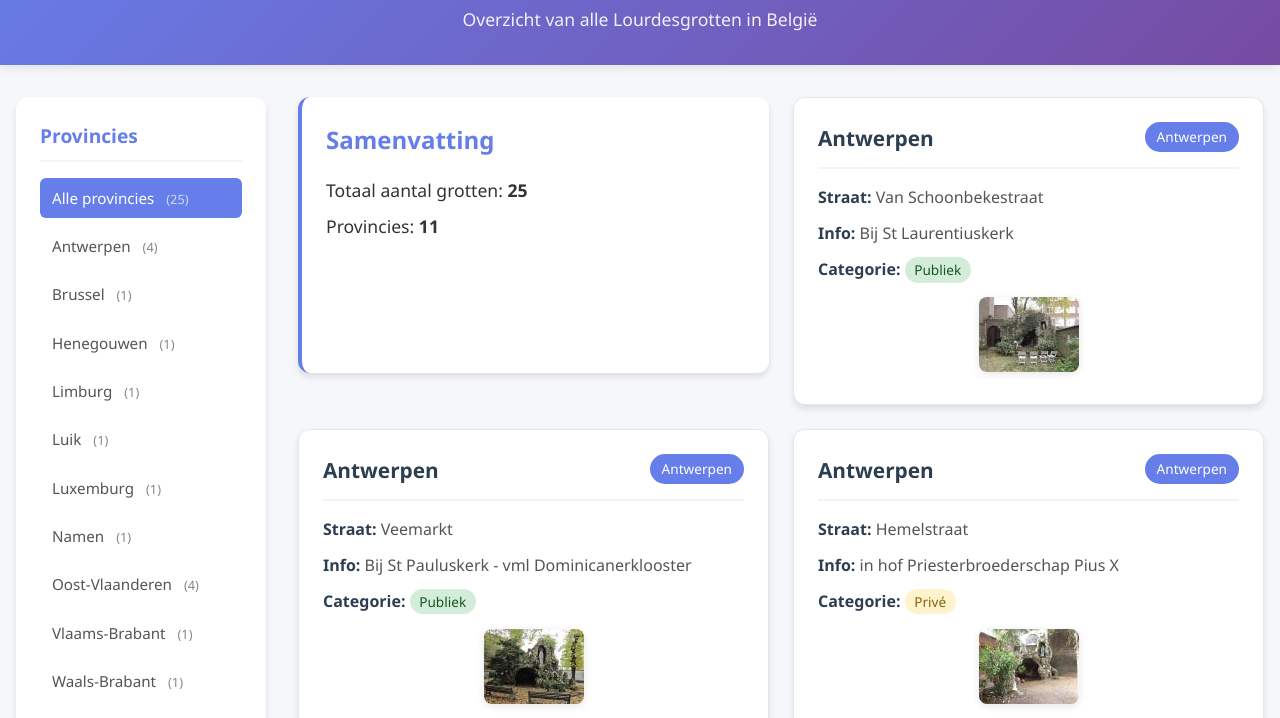
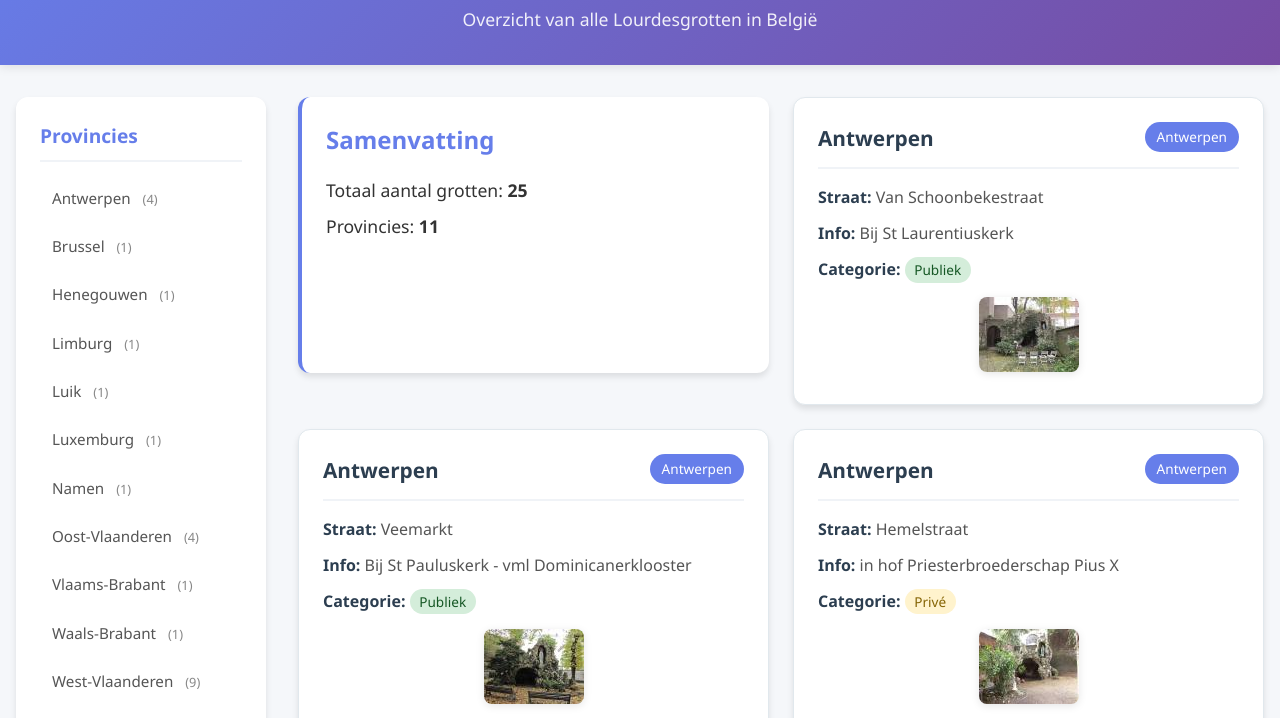
Before and after one commit to lefebvregoderik/lg, a website: page index.html in a window 1280 px wide. Shown: the part 99-817 px from the top of the page. Drawn offline with Linux system fonts and the light colour scheme.

Commit message:
Remove 'Alle provincies' link, keep only individual province links

```diff
--- a/index.html
+++ b/index.html
@@ -16,7 +16,6 @@
         <aside class="sidebar">
             <h3>Provincies</h3>
             <ul class="province-links" id="province-links">
-                <li><a href="index.html" id="all-link">Alle provincies</a></li>
             </ul>
         </aside>
         <div class="content-area">
--- a/script.js
+++ b/script.js
@@ -110,17 +110,6 @@ async function createProvinceLinks(currentFilter) {
     // Sort provinces alphabetically
     const sortedProvinces = Object.keys(provinceData).sort();
 
-    // Update "Alle provincies" link
-    const allLink = document.getElementById('all-link');
-    allLink.innerHTML = `Alle provincies <span class="province-count">(${allGrottos.length})</span>`;
-
-    // Set active state for "Alle provincies"
-    if (!currentFilter) {
-        allLink.classList.add('active');
-    } else {
-        allLink.classList.remove('active');
-    }
-
     // Add province links
     sortedProvinces.forEach(provincie => {
         const listItem = document.createElement('li');
```
